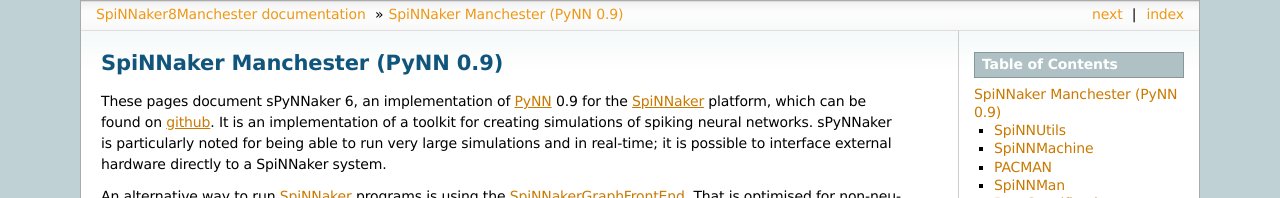
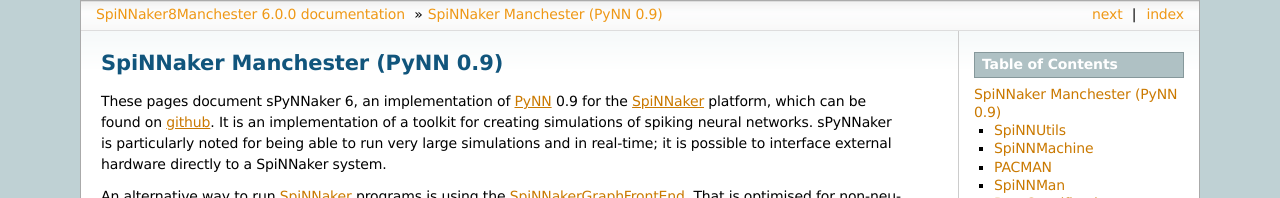
Before and after one commit to SpiNNakerManchester/sphinx8, a Sphinx documentation site: the page built from doc/source/index.rst, in a window 1280 px wide and 900 px high. Shown: the top 198 px of the window. Built offline with Sphinx 7.4.7, drawn with Linux system fonts in a browser that asks for light colours; pages that are not in the unit, such as notebooks, are missing from menus; some of the changed text lies outside the part shown.

Commit message:
version 6.0.0

```diff
--- a/doc/source/conf.py
+++ b/doc/source/conf.py
@@ -82,9 +82,9 @@
 # built documents.
 #
 # The short X.Y version.
-version = ''
+version = '6.0'
 # The full version, including alpha/beta/rc tags.
-release = ''
+release = '6.0.0'
 
 # The language for content autogenerated by Sphinx. Refer to documentation
 # for a list of supported languages.
@@ -299,7 +299,7 @@
 epub_title = u'SpiNNaker8 Manchester'
 epub_author = u''
 epub_publisher = u''
-epub_copyright = u'2017'
+epub_copyright = u'2021'
 
 # The basename for the epub file. It defaults to the project name.
 # epub_basename = u'data_allocation'
```
